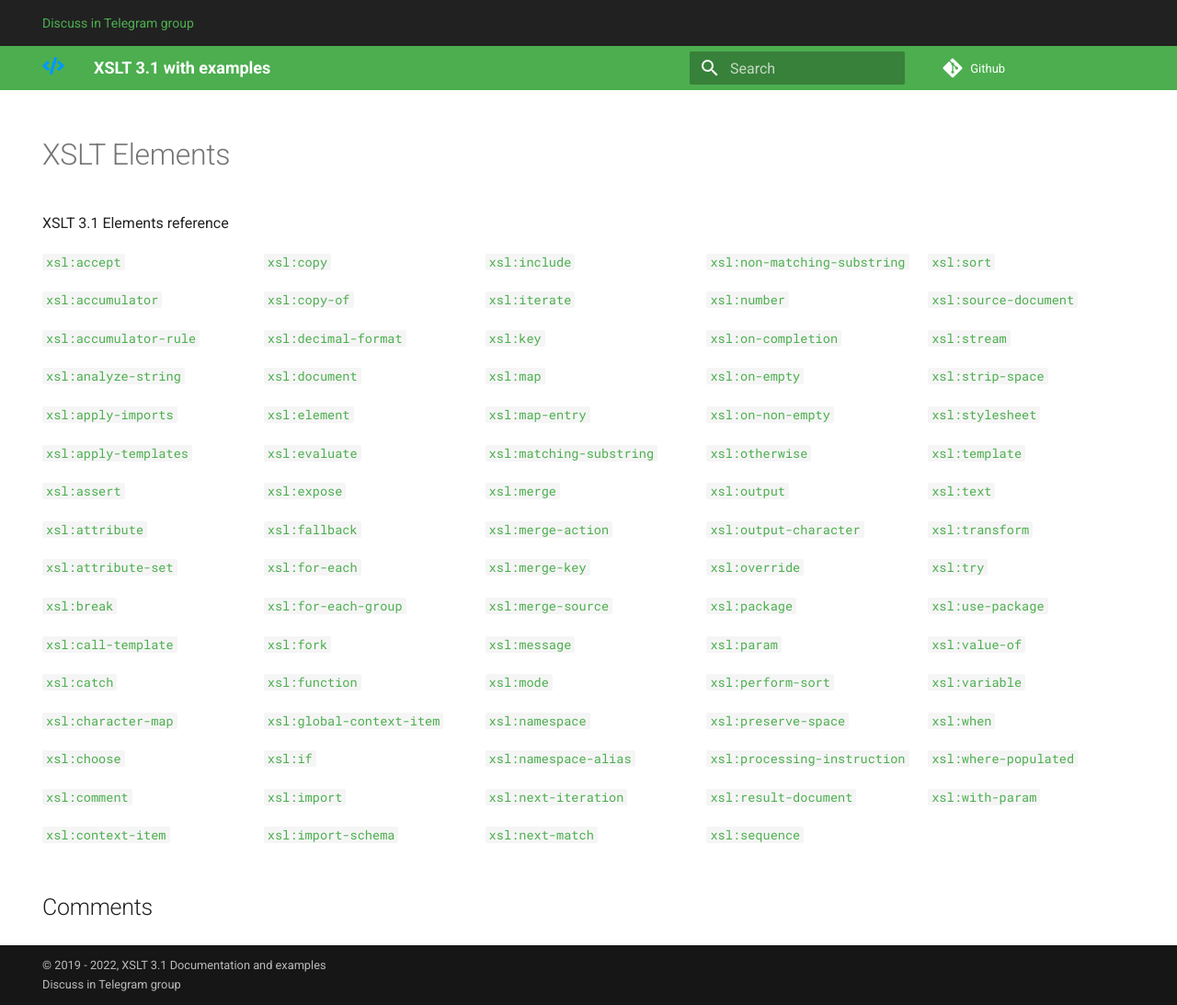
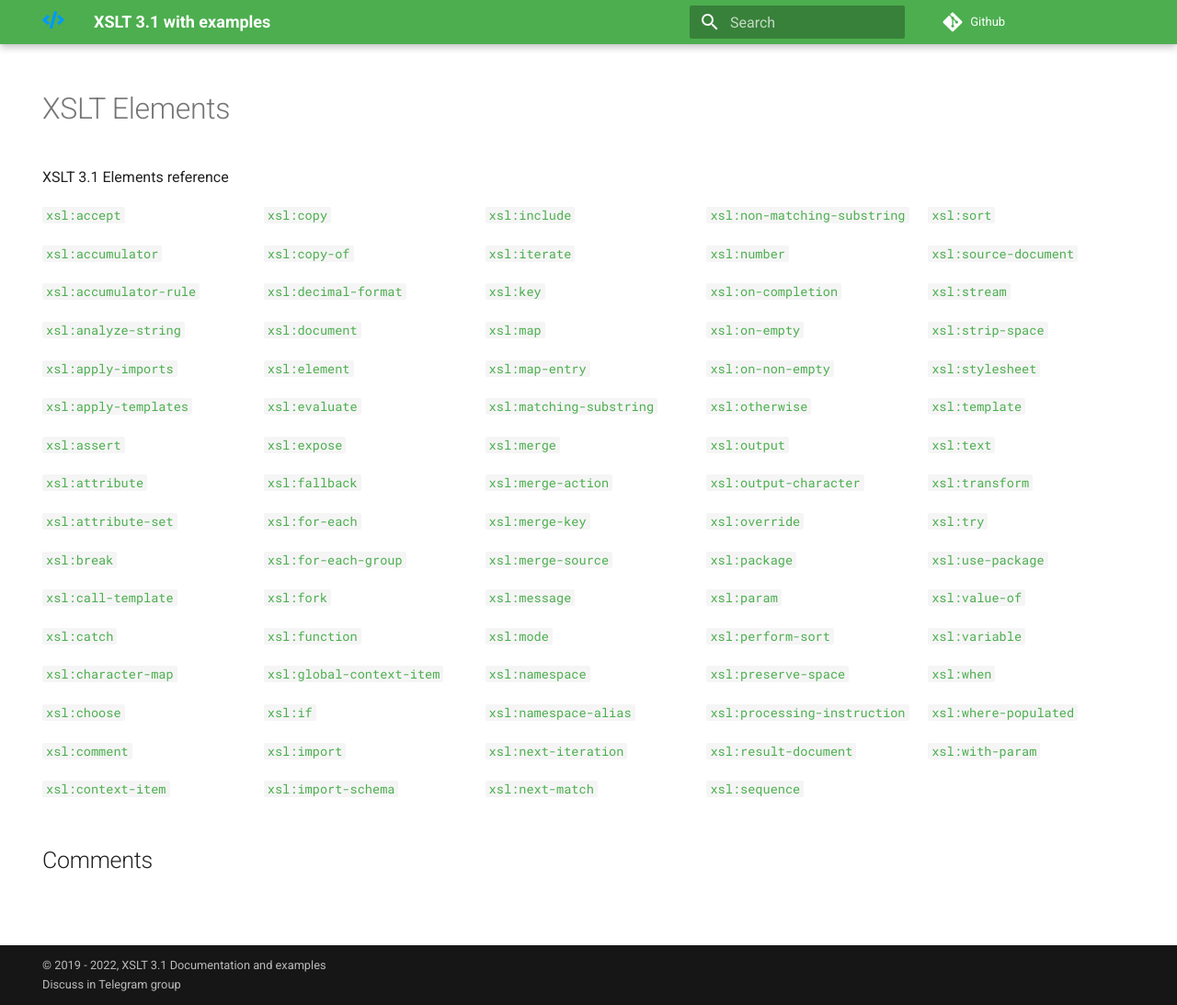
Before and after one commit to xsltdev/xsltdev.com, an MkDocs documentation site: the page built from docs/index.md, in a window 1280 px wide and 1093 px high. Shown: the whole window at 92% size. Built offline with MkDocs 1.6.1 and Material for MkDocs 9.7.7, drawn with Linux system fonts in a browser that asks for light colours; comment, search, counter and statistics services are not loaded.

Commit message:
Update main.html

```diff
--- a/overrides/main.html
+++ b/overrides/main.html
@@ -1,8 +1,4 @@
 {% extends "base.html" %}
-
-{% block announce %}
-<p><a href="https://t.me/xsltdev">Discuss in Telegram group</a></p>
-{% endblock %}
 
 <!-- Comments -->
 {% block content %}
```
